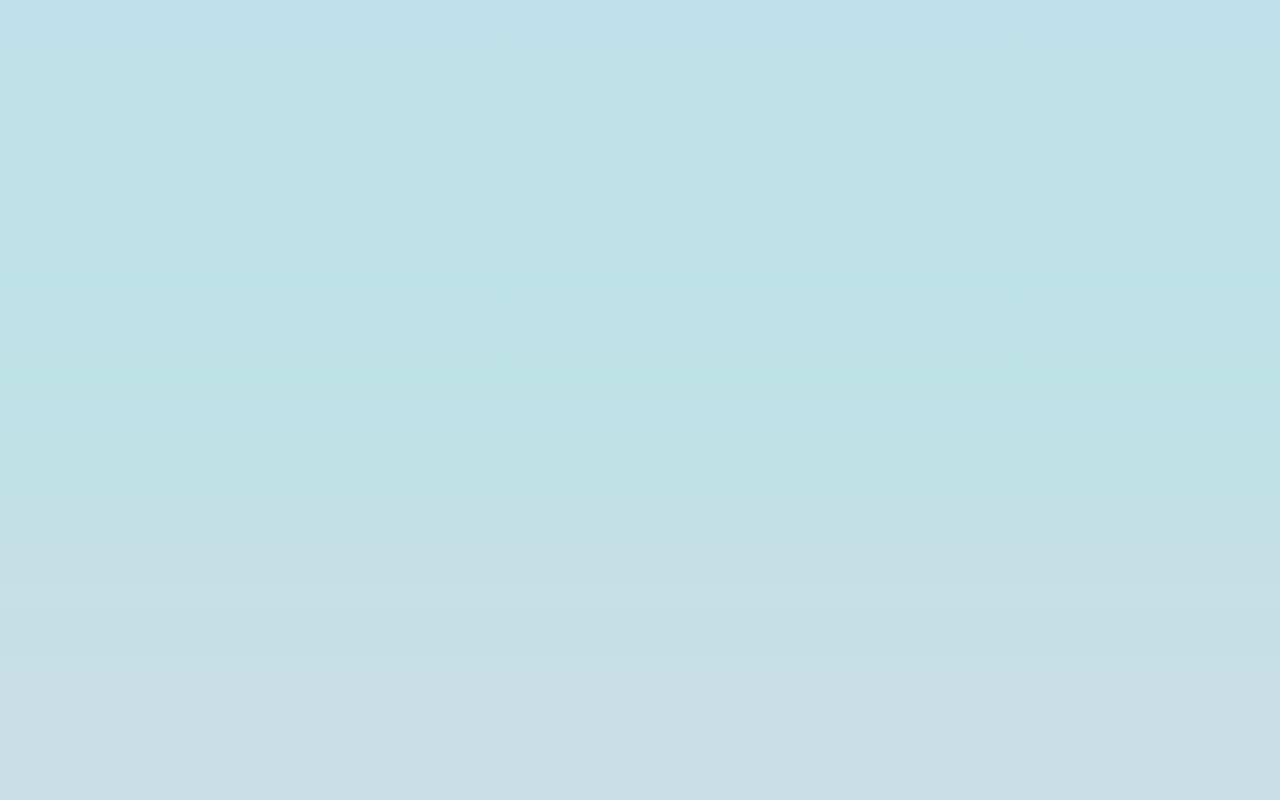
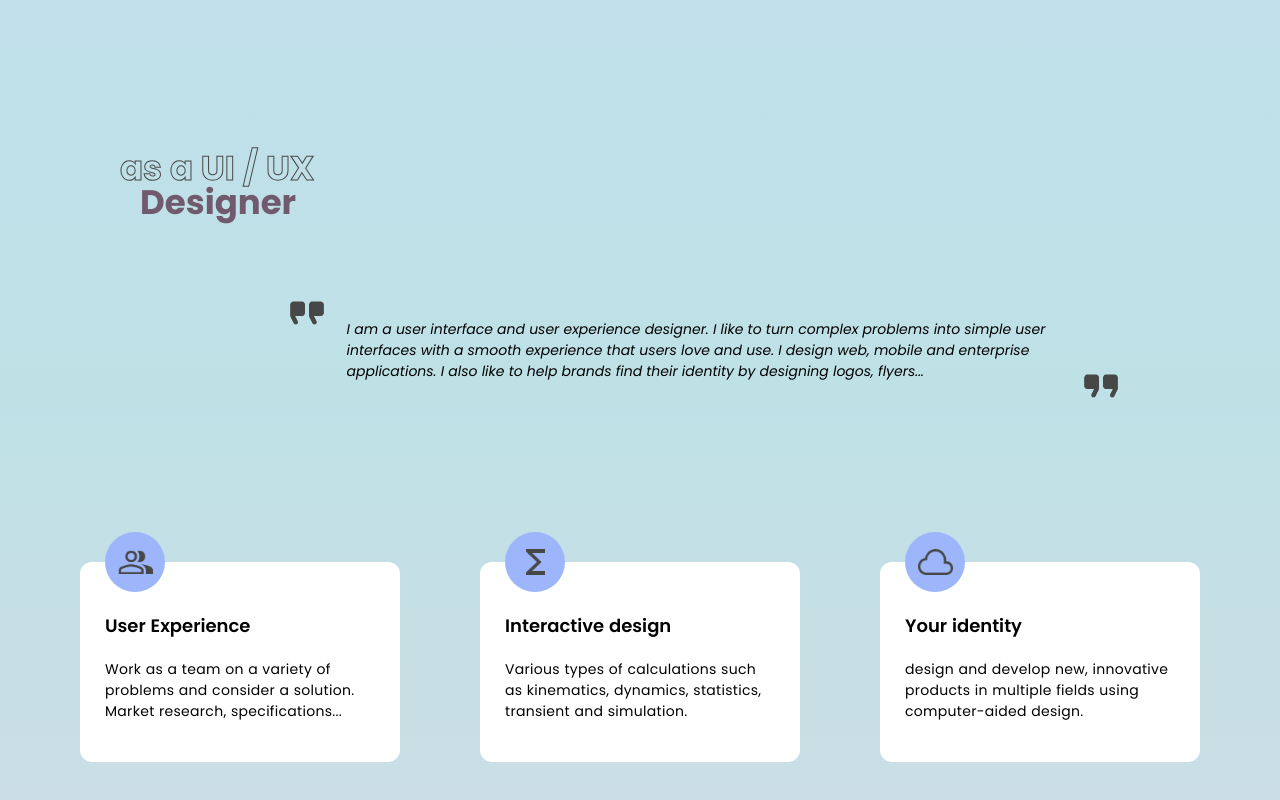
Before and after one commit to elodieEau/elodieEau.github.io, a React (Create React App) app: page / in a window 1280 px wide. Shown: the part 1622-2422 px from the top of the page. Built offline with nearby package versions, Linux system fonts and the light colour scheme.

Commit message:
Designer page

```diff
--- a/src/App.js
+++ b/src/App.js
@@ -3,12 +3,14 @@ import './styles/Components.css';
 
 import Home from './sections/Home';
 import Mecanical from './sections/Mecanical';
+import Designer from './sections/Designer';
 
 function App() {
   return (
     <div className="App">
       <Home />
       <Mecanical />
+      <Designer />
     </div>
   );
 }
--- a/src/components/SkillBox.js
+++ b/src/components/SkillBox.js
@@ -4,9 +4,10 @@ const SkillBox = React.forwardRef((props, ref) => {
     const icon = props.icon || null;
     const title = props.title || "";
     const text = props.text || "";
+    const blue = props.blue || false;
     return (
         <div ref={ref} className="skillBox">
-            <div className="skillIcon">
+            <div className="skillIcon" style={{ backgroundColor: blue ? "#9DB6FB" : "#FFF1E6" }}>
                 <img src={icon} alt="icon" className="skillImg" />
             </div>
             <div className="skillTitle">
--- /dev/null
+++ b/src/sections/Designer.js
@@ -0,0 +1,40 @@
+import React from "react";
+import Quote from "../components/Quote";
+import Title from "../components/Title";
+import { Fade } from "react-awesome-reveal";
+import SkillBox from "../components/SkillBox";
+
+import '../styles/Mecanical.css';
+import icon1 from "../images/icons/icon1.png";
+import icon2 from "../images/icons/icon2.png";
+import icon3 from "../images/icons/icon3.png";
+
+const Designer = React.forwardRef((props, ref) => (
+    <div ref={ref} className="designerPage" id="mecanical" >
+        <Fade direction="up" delay={50} duration={700} triggerOnce={true}>
+            <Title top="as a UI / UX" bot="Designer" color="#725A6E" left={20} />
+        </Fade>
+        <Fade direction="up" delay={150} duration={700} triggerOnce={true}>
+            <Quote text="I am a user interface and user experience designer. I
+            like to turn complex problems into simple user interfaces with a smooth
+            experience that users love and use. I design web, mobile and enterprise applications.
+I also like to help brands find their identity by designing logos, flyers... " />
+        </Fade>
+        <div className="skillRow">
+            <Fade direction="up" delay={150} duration={700} triggerOnce={true}>
+                <SkillBox title="User Experience" text="Work as a team on a variety
+                of problems and consider a solution. Market research, specifications..." icon={icon1} blue />
+            </Fade>
+            <Fade direction="up" delay={250} duration={700} triggerOnce={true}>
+                <SkillBox title="Interactive design" text="Various types of calculations
+                 such as kinematics, dynamics, statistics, transient and simulation." icon={icon2} blue />
+            </Fade>
+            <Fade direction="up" delay={350} duration={700} triggerOnce={true}>
+                <SkillBox title="Your identity" text="design and develop new,
+                innovative products in multiple fields using computer-aided design." icon={icon3} blue />
+            </Fade>
+        </div>
+    </div >
+));
+
+export default Designer;
--- a/src/sections/Home.js
+++ b/src/sections/Home.js
@@ -20,7 +20,7 @@ const Home = React.forwardRef((props, ref) => (
                 </div>
                 <div>
                     <Fade direction="up" delay={200} duration={700} triggerOnce={true}>
-                        <div className="titleSecond"><span className="titleFirst">I am&nbsp;</span> a future&nbsp;<Typewriter
+                        <div className="titleSecond"><span className="titleFirst">I am&nbsp;</span> a&nbsp;<Typewriter
                             options={{
                                 autoStart: true,
                                 loop: true,
@@ -29,7 +29,7 @@ const Home = React.forwardRef((props, ref) => (
                             }}
                             onInit={(typewriter) => {
                                 typewriter
-                                    .typeString('<span class="webApp">Engineer</span>')
+                                    .typeString('<span class="webApp">future engineer</span>')
                                     .pauseFor(1500)
                                     .deleteAll()
                                     .typeString('<span class="webApp">Designer</span>')
--- a/src/styles/Components.css
+++ b/src/styles/Components.css
@@ -52,7 +52,6 @@
 }
 
 .skillIcon{
-    background-color: #FFF1E6;
     width: 60px;
     height: 60px;
     display: flex;
--- a/src/styles/Mecanical.css
+++ b/src/styles/Mecanical.css
@@ -1,6 +1,11 @@
 .mecanicalPage{
     margin-top: 10vh;
 }
+
+.designerPage{
+    margin-top: 30vh;
+}
+
 
 .skillRow{
     display: flex;
```
